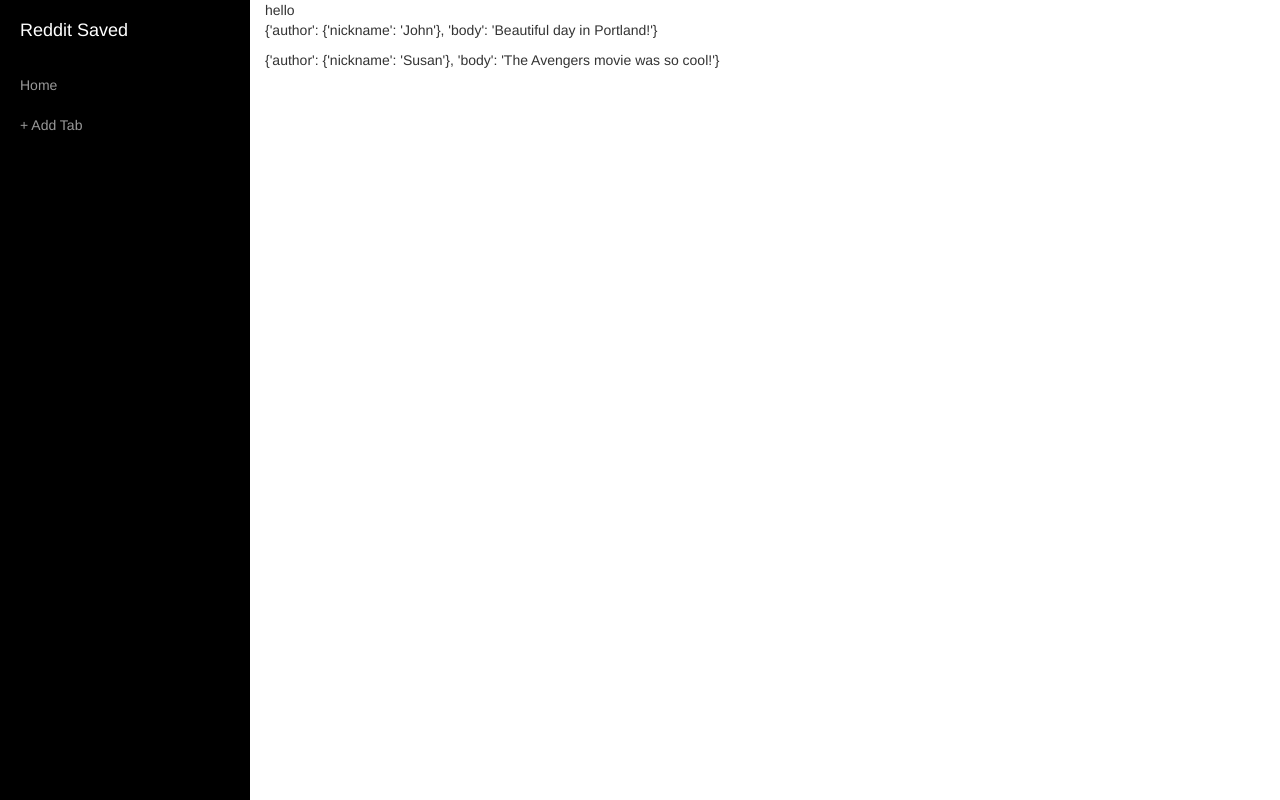
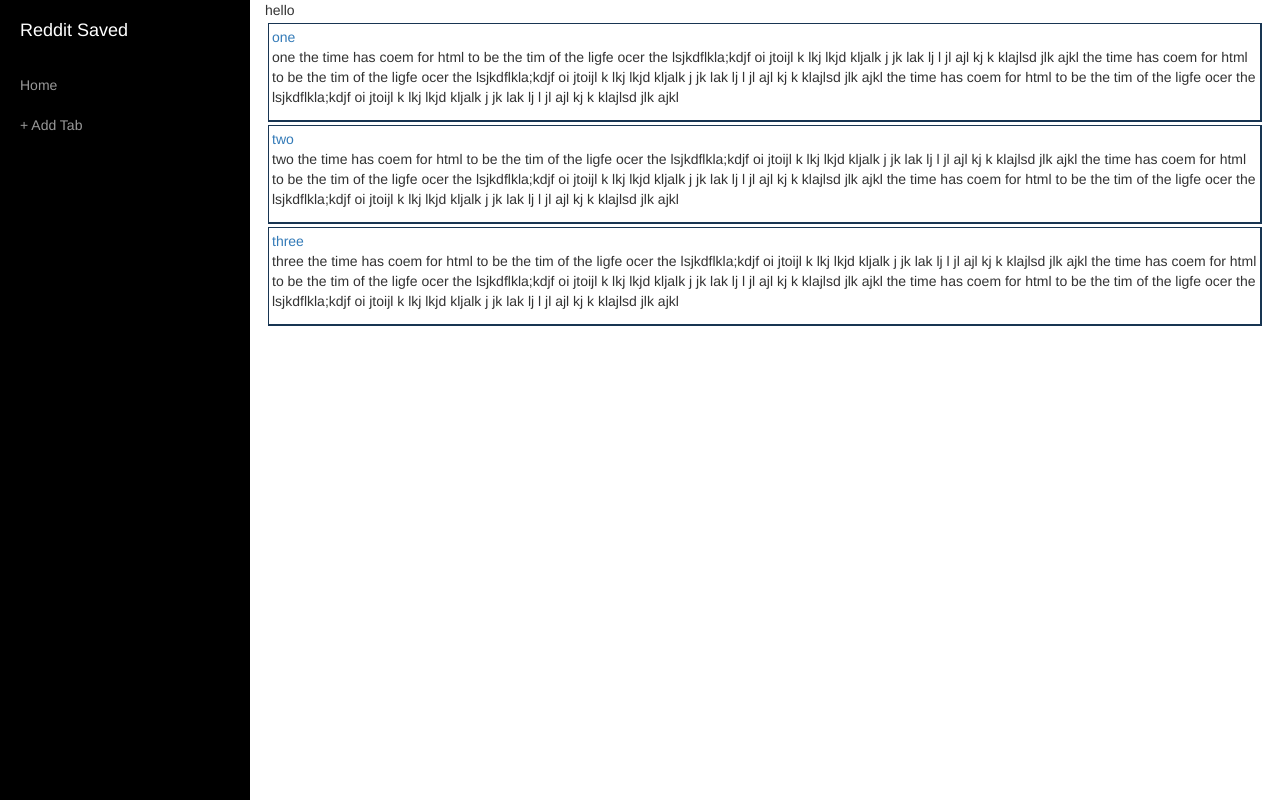
Before and after one commit to Alackey/RedditSaved, a Flask app: page / in a window 1280 px wide. Run offline with Flask 2, Linux system fonts and the light colour scheme; some libraries are stand-ins or nearby versions.

Commit message:
Added simple ajax action

```diff
--- a/app/static/css/simple-sidebar.css
+++ b/app/static/css/simple-sidebar.css
@@ -40,7 +40,7 @@
 #page-content-wrapper {
     width: 100%;
     position: absolute;
-    padding: 15px;
+    padding: 0;
 }
 
 #wrapper.toggled #page-content-wrapper {
@@ -122,4 +122,20 @@
         position: relative;
         margin-right: 0;
     }
+
+
 }
+
+#posts {
+    margin: 3px;
+    padding: 3px;
+    border: 1px solid #183552;
+    border-bottom: 2px solid #183552;
+    border-right: 2px solid #183552;
+}
+
+#posts p {
+    border: 0px;
+    padding: 0px;
+    height: 50%;
+}
--- a/app/templates/base.html
+++ b/app/templates/base.html
@@ -23,6 +23,18 @@
         <script src="https://oss.maxcdn.com/libs/html5shiv/3.7.0/html5shiv.js"></script>
         <script src="https://oss.maxcdn.com/libs/respond.js/1.4.2/respond.min.js"></script>
     <![endif]-->
+
+    <script>
+    function change(sourceId, btnId) {
+        $(btnId).hide();
+        $.get('/change', {
+        }).done(function(changed) {
+            $(sourceId).text(changed['text'])
+        }).fail(function() {
+            $(btnid).show();
+        });
+    }
+</script>
 
 </head>
 
--- a/app/templates/index.html
+++ b/app/templates/index.html
@@ -1,6 +1,18 @@
 {% extends "base.html" %}
 {% block content %}
     {% for post in posts %}
-    <div><p>{{ post }}</p></div>
+    <div id="posts">
+        <div><span id="button{{post.id}}"><a href="javascript:
+            change('#post{{ post.id }}', '#button{{ post.id }}');">{{ post.text }}</a></span></div>
+        <p><span id="post{{post.id}}">{{ post.text }}
+            the time has coem for html to be the tim of the ligfe ocer the
+            lsjkdflkla;kdjf oi jtoijl k lkj lkjd kljalk j jk lak lj  l jl
+            ajl kj  k klajlsd jlk ajkl the time has coem for html to be the tim of the ligfe ocer the
+            lsjkdflkla;kdjf oi jtoijl k lkj lkjd kljalk j jk lak lj  l jl
+            ajl kj  k klajlsd jlk ajkl the time has coem for html to be the tim of the ligfe ocer the
+            lsjkdflkla;kdjf oi jtoijl k lkj lkjd kljalk j jk lak lj  l jl
+            ajl kj  k klajlsd jlk ajkl
+        </span></p>
+    </div>
     {% endfor %}
 {% endblock %}
--- a/app/views.py
+++ b/app/views.py
@@ -1,5 +1,5 @@
 from app import app
-from flask import request, render_template
+from flask import request, render_template, jsonify
 from pprint import pprint
 import praw, webbrowser
 
@@ -7,14 +7,18 @@
 @app.route('/index')
 def index():
     rule = request.url_rule
-    posts = [  # fake array of posts
+    posts = [
         {
-            'author': {'nickname': 'John'},
-            'body': 'Beautiful day in Portland!'
+            'text': 'one',
+            'id': 1
         },
         {
-            'author': {'nickname': 'Susan'},
-            'body': 'The Avengers movie was so cool!'
+            'text': 'two',
+            'id': 2
+        },
+        {
+            'text': 'three',
+            'id': 3
         }
     ]
     return render_template('index.html',
@@ -86,3 +90,7 @@
     '''
 
     return 'done'
+
+@app.route('/change')
+def change():
+    return jsonify({'text': 'it has been changed'})
```
